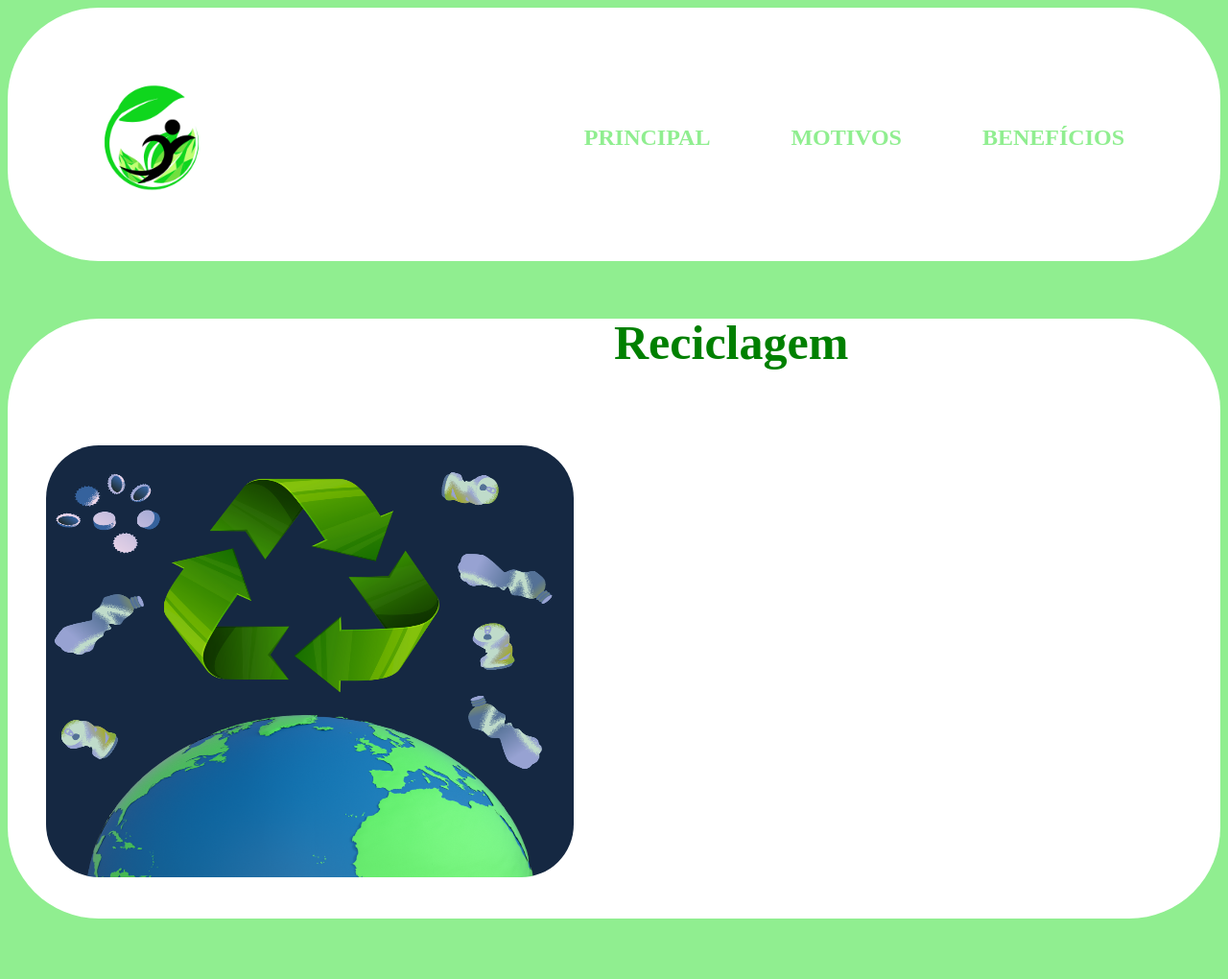
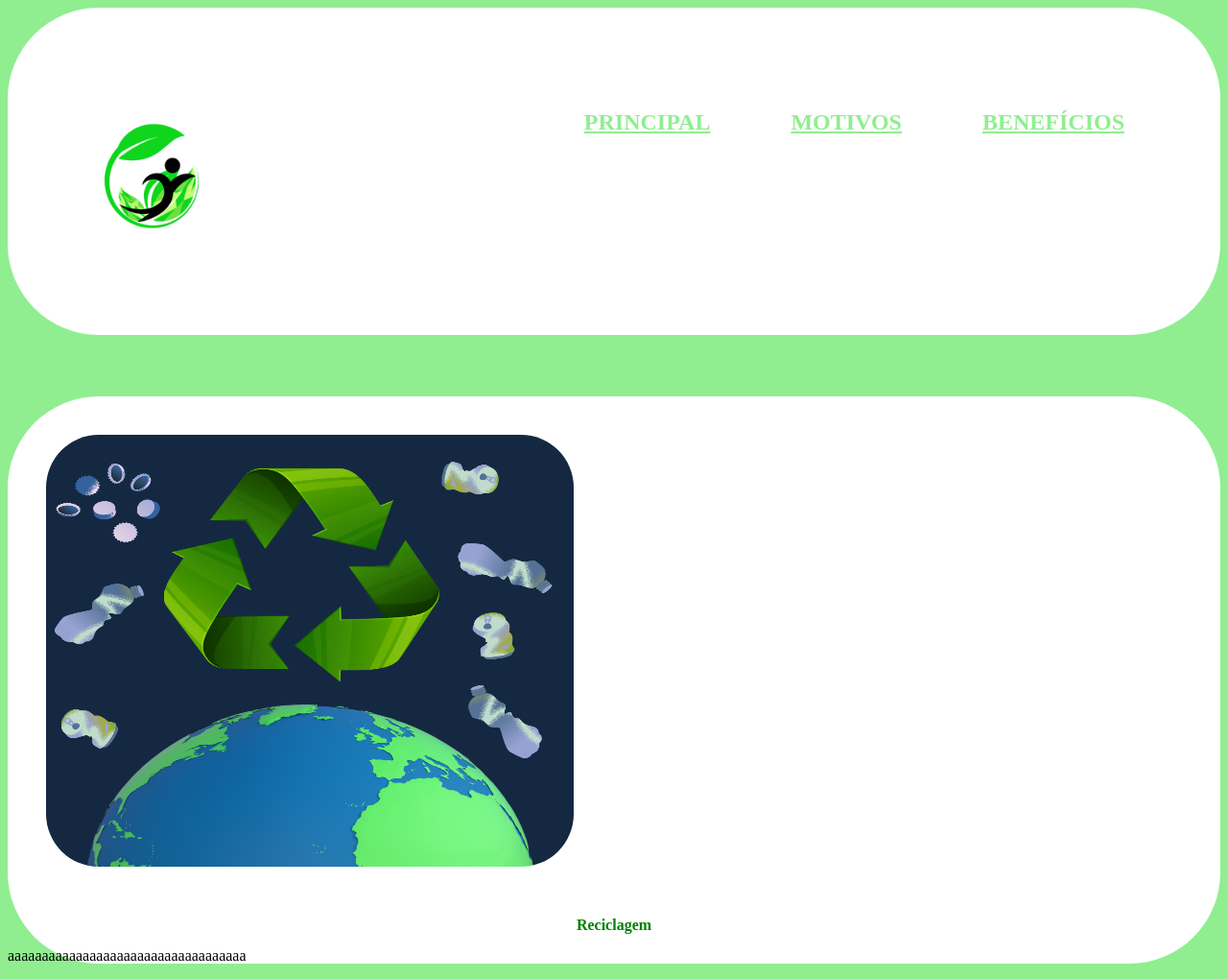
Before and after one commit to meninoRorti/Reclicagem, a plain HTML site: page index.html in a window 1280 px wide. Shown: the whole page at 96% size. Before the commit the page ends 973 px from the top, so only its background shows below. Drawn offline with Linux system fonts and the light colour scheme.

Commit message:
Add files via upload

```diff
--- a/index.html
+++ b/index.html
@@ -5,7 +5,7 @@
     <meta name=”viewport” content=”width=device-width, initial-scale=1.0”>
     <title>Reciclagem</title>
     <link rel="stylesheet" href="reset.css">
-    <link rel="stylesheet" href="style.css">
+    <link rel="stylesheet" href="style.css" media="all">
   </head>
   <body>
   <header>
@@ -21,12 +21,12 @@
    </div>
   </header>
     <main>
-      <div>
-        <ul>
-     <h2>Reciclagem</h2>
-       <img class="reciclagem" src="reciclagem.png" alt="">
-       <li>
-</li>
+      <div class="reciclagem">
+       <img src="reciclagem.png" alt="">
+       <h2>Reciclagem</h2>
+      <p>
+        aaaaaaaaaaaaaaaaaaaaaaaaaaaaaaaaaaa
+      </p>
 </ul>
 </div>
 
--- a/style.css
+++ b/style.css
@@ -34,7 +34,7 @@ nav a {
   color: #90EE90;
   font-weight: bold;
   font-size: 24px;
-  text-decoration: none;
+
 }
 
 nav {
@@ -46,19 +46,25 @@ nav {
 main {
   background-color: #FFFFFF;
     border-radius: 95px;
-    margin-top: 60px;
+    margin-top: 5%;
+
 }
 
- .reciclagem {
-padding: 40px 40px 40px 40px;
-width: 550px;
-height: 450px;
-  border-radius: 95px;
+img {
+  padding: 40px 40px 40px 40px;
+  width: 550px;
+  height: 450px;
+    border-radius: 95px;
+    display: table-cell;
 }
 
+ul {
+  display: table-cell;
+}
+
+
 h2 {
-margin-left: 50%;
-  font-size: 50px;
   font-weight: bold;
   color: #008000;
+text-align: center;
 }
```
